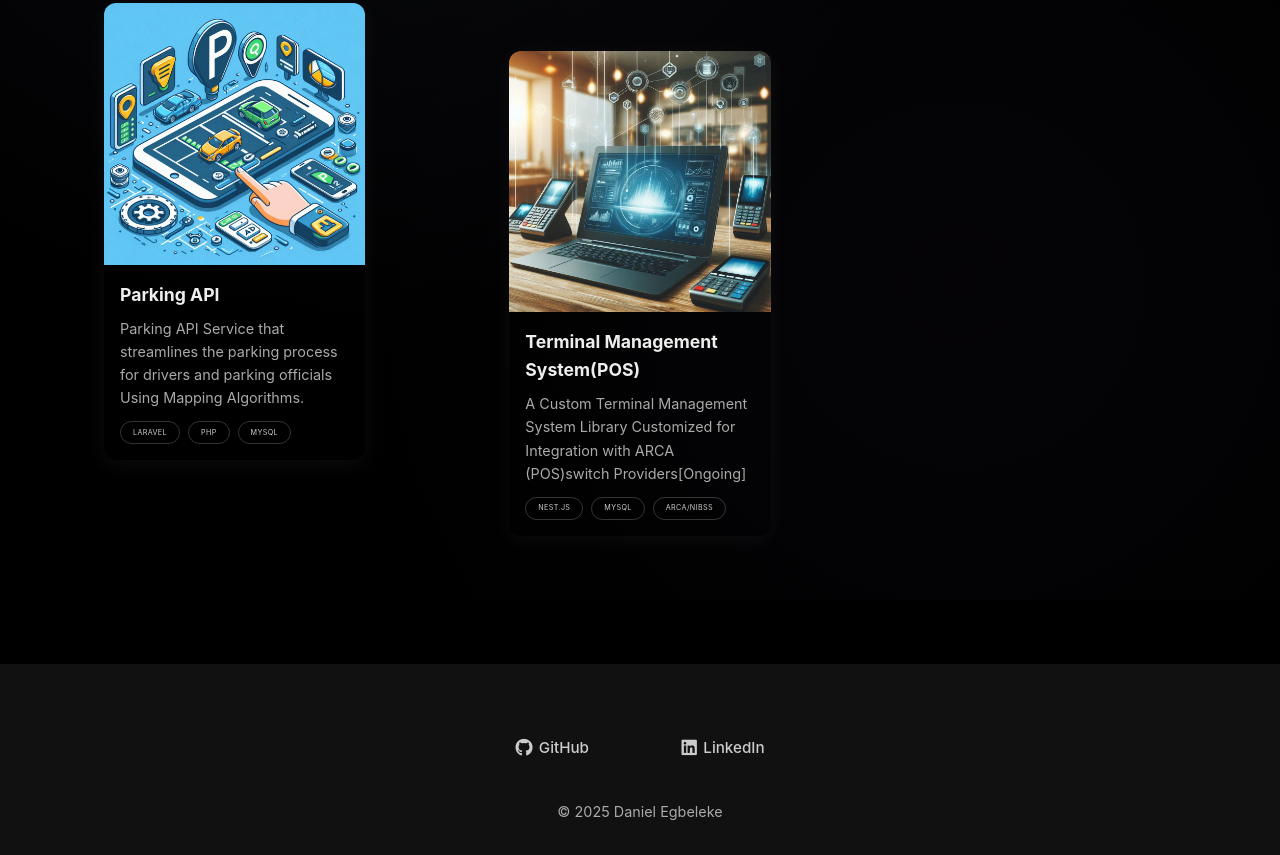
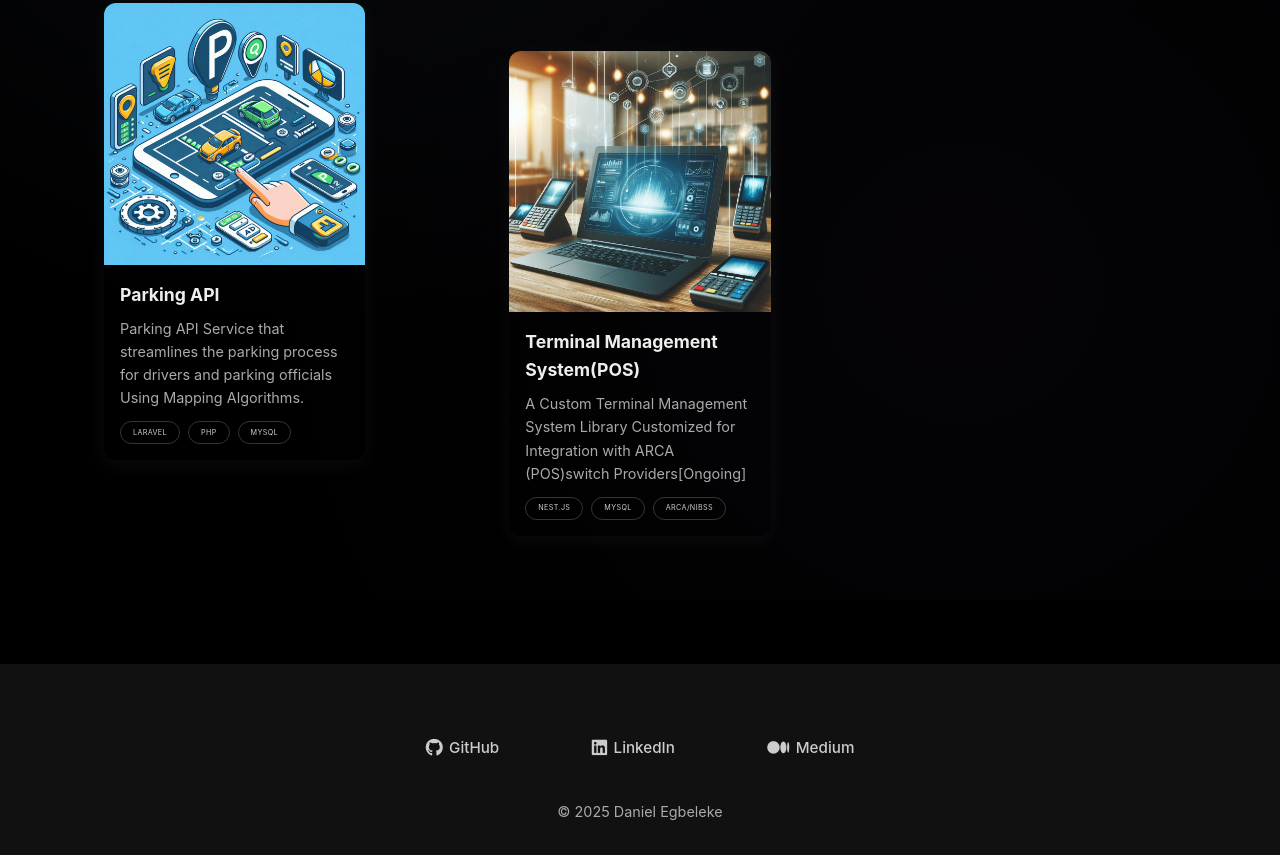
Before and after one commit to thetribephotography/portfolio, a plain HTML site: page index.html in a window 1280 px wide. Shown: the part 1461-2316 px from the top of the page. Drawn offline with Linux system fonts and the light colour scheme.

Commit message:
update:medium

```diff
--- a/index.html
+++ b/index.html
@@ -492,6 +492,7 @@
             <div class="social-links">
                 <a href="https://github.com/thetribephotography" target="_blank" rel="noopener noreferrer"><i class="fab fa-github"></i> GitHub</a>
                 <a href="https://www.linkedin.com/in/daniel-egbeleke/" target="_blank" rel="noopener noreferrer"><i class="fab fa-linkedin"></i> LinkedIn</a>
+                <a href="https://medium.com/@fiyinfoluwaegbeleke" target="_blank" rel="noopener noreferrer"><i class="fab fa-medium"></i> Medium</a>
             </div>
             <div class="footer-year">© <span id="year"></span> Daniel Egbeleke</div>
         </div>
```
